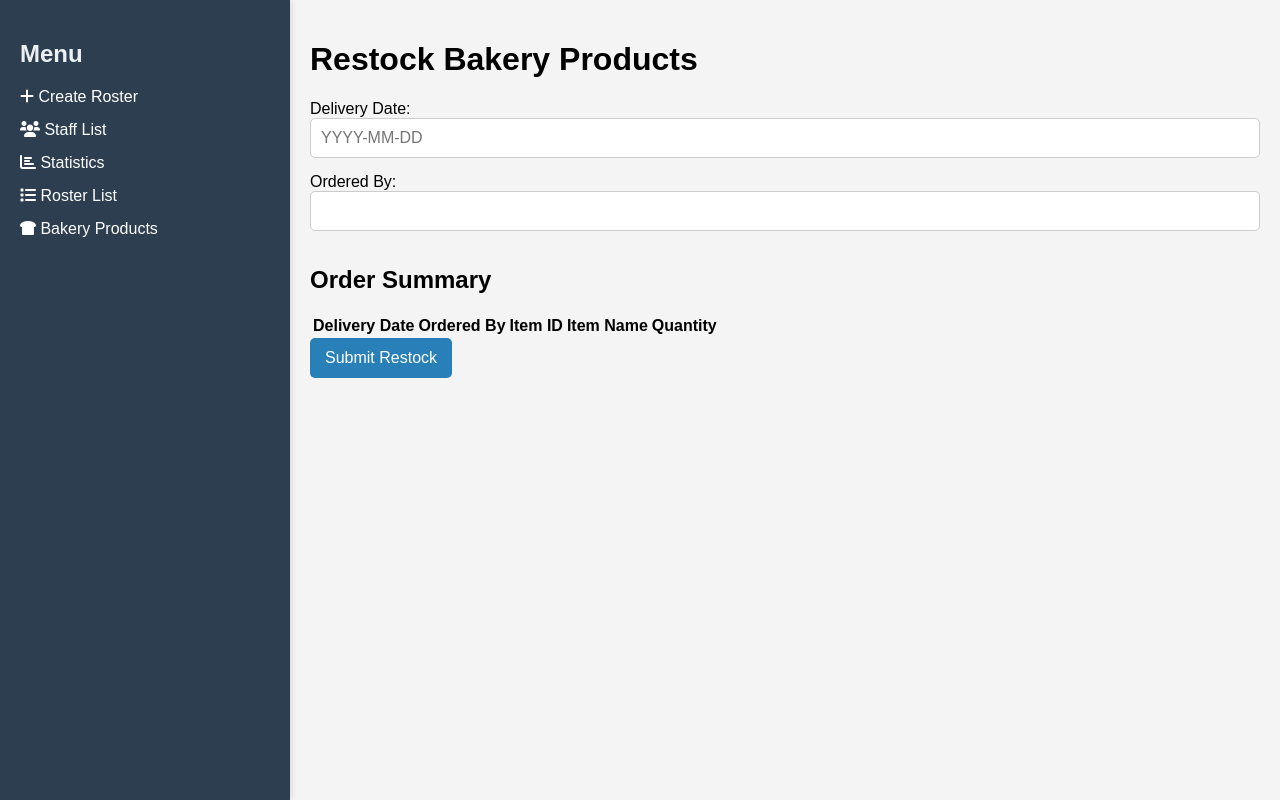
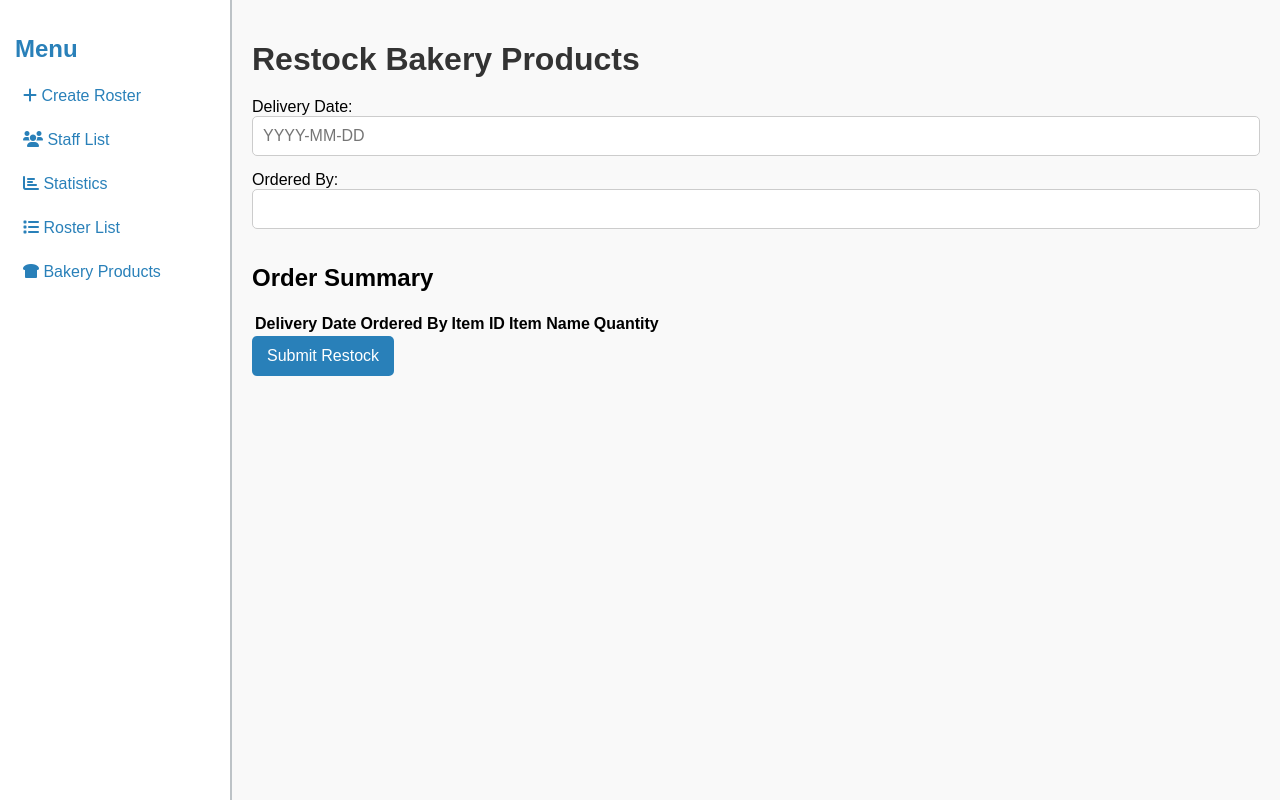
Before and after one commit to JUNELAI2024/roster2ndversion, a Django app: page /roster/bakery/ in a window 1280 px wide. Run offline with Django 5.2, Linux system fonts and the light colour scheme; data that the repository does not hold is empty.

Commit message:
menu layout changed

```diff
--- a/roster/templates/roster/bakery_product.html
+++ b/roster/templates/roster/bakery_product.html
@@ -9,41 +9,53 @@
     <link rel="stylesheet" href="https://cdnjs.cloudflare.com/ajax/libs/font-awesome/6.0.0-beta3/css/all.min.css"> <!-- Font Awesome -->
     <script src="https://code.jquery.com/jquery-3.6.0.min.js"></script> <!-- Include jQuery -->
     <style>
-                body {
+           body {
             font-family: Arial, sans-serif;
-            margin: 0;
-            display: flex;
-            height: 100vh;
-            background-color: #f4f4f4;
+            margin: 0; /* Remove default margin */
+            display: flex; /* Use flexbox for layout */
+            height: 100vh; /* Full viewport height */
+            background-color: #f9f9f9; /* Light background for the entire page */
+        }
+        h1 {
+            color: #333;
+            margin-bottom: 20px; /* Space below the title */
         }
         .sidebar {
-            width: 250px;
-            background-color: #2c3e50;
-            color: white;
-            padding: 20px;
+            width: 200px; /* Reduced width for sidebar */
+            background-color: white; /* White background for sidebar */
+            color: #333; /* Change text color */
+            padding: 15px; /* Reduced padding */
+            border-right: 2px solid #bdc3c7; /* Grey border on the right */
             box-shadow: 2px 0 5px rgba(0, 0, 0, 0.1);
         }
         .sidebar h2 {
-            color: #ecf0f1;
+            color: #2980b9; /* Blue color for the heading */
+            margin-bottom: 15px; /* Space below the heading */
         }
         .sidebar ul {
-            list-style-type: none;
-            padding: 0;
+            list-style-type: none; /* Remove default list styling */
+            padding: 0; /* Remove default padding */
         }
         .sidebar ul li {
-            margin: 15px 0;
+            margin: 10px 0; /* Space between items */
         }
         .sidebar ul li a {
-            color: white;
-            text-decoration: none;
+            color: #2980b9; /* Link color */
+            text-decoration: none; /* Remove underline */
+            padding: 8px; /* Adjusted padding */
+            display: block; /* Make the link fill the entire list item */
+            border-radius: 4px; /* Rounded corners */
+            transition: background-color 0.3s; /* Smooth background change */
         }
         .sidebar ul li a:hover {
-            text-decoration: underline;
+            background-color: #ecf0f1; /* Light grey background on hover */
+            text-decoration: none; /* No underline on hover */
         }
         .content {
-            flex: 1;
+            flex: 1; /* Take up remaining space */
             padding: 20px;
-            overflow-y: auto;
+            background-color: #f9f9f9; /* Background color for content area */
+            overflow-y: auto; /* Enable vertical scrolling if content overflows */
         }
         .category {
             margin-bottom: 5px; /* Smaller margin */
```
Also changed, not shown: roster/templates/roster/home.html (+16 -8 lines), roster/templates/roster/roster_create.html (+20 -8 lines), roster/templates/roster/roster_list.html (+23 -11 lines), roster/templates/roster/staff_list.html (+24 -14 lines), roster/templates/roster/statistics.html (+23 -14 lines).
